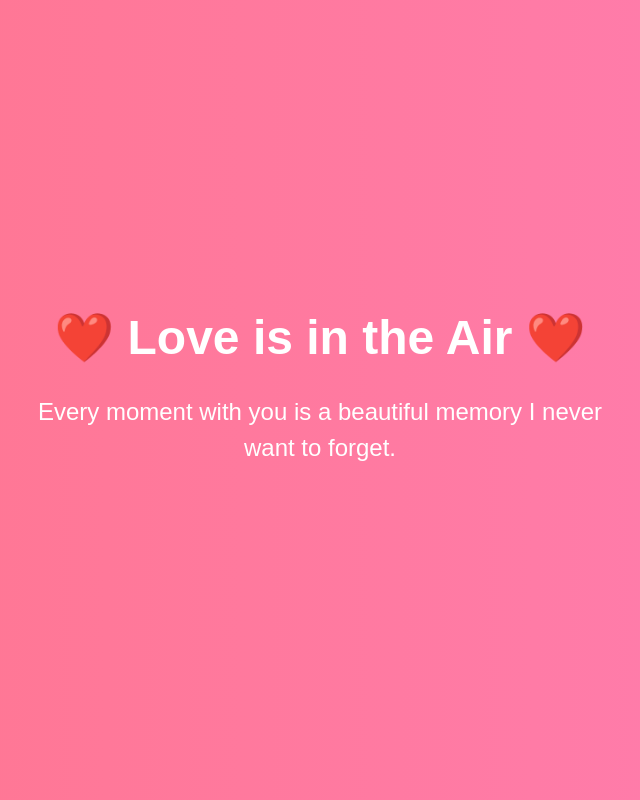
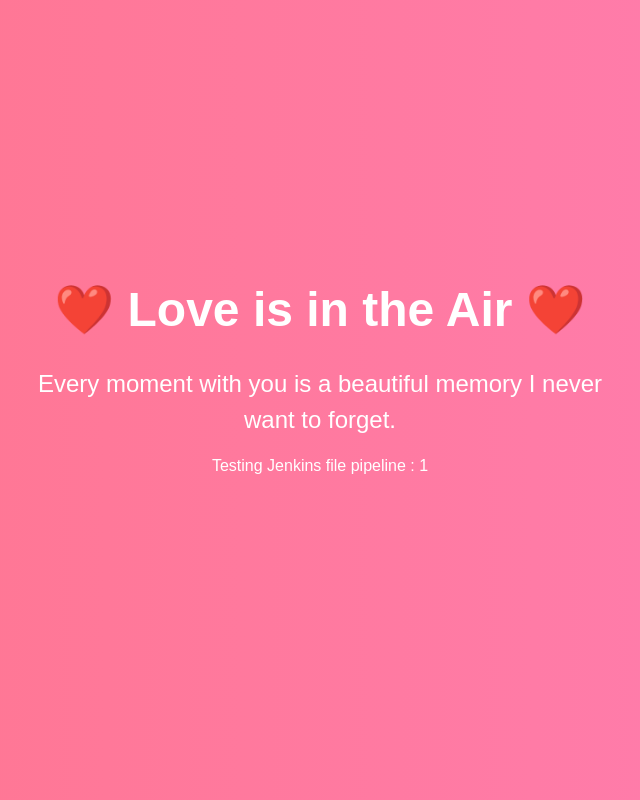
Before and after one commit to PDP-DK/CI_CD_DOCKER, a React (Vite) app: page / in a window 1280 px wide. Shown: the whole page, without its empty margins (320-960 px from the left). Built offline with nearby package versions, Linux system fonts and the light colour scheme.

Commit message:
feat: add testing message for Jenkins file pipeline in LoverPage component

```diff
--- a/src/App.jsx
+++ b/src/App.jsx
@@ -36,6 +36,7 @@ export default function LoverPage() {
       <div style={styles.subtitle}>
         Every moment with you is a beautiful memory I never want to forget.
       </div>
+      <p>Testing Jenkins file pipeline : 1</p>
       {/* <h1>Enoda kutty back evalo agala iruku😘😘😘😘😘</h1> */}
       <div className="card">
 
```
